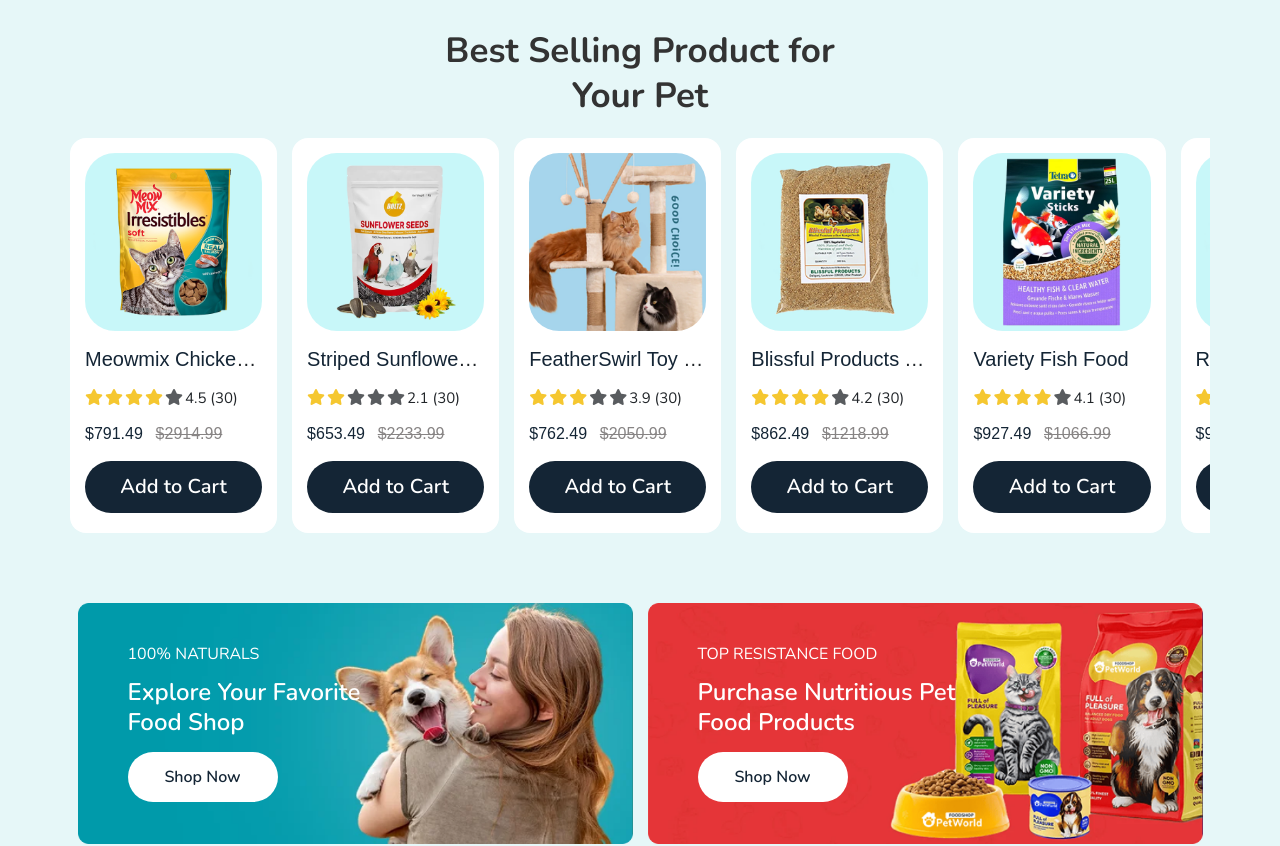
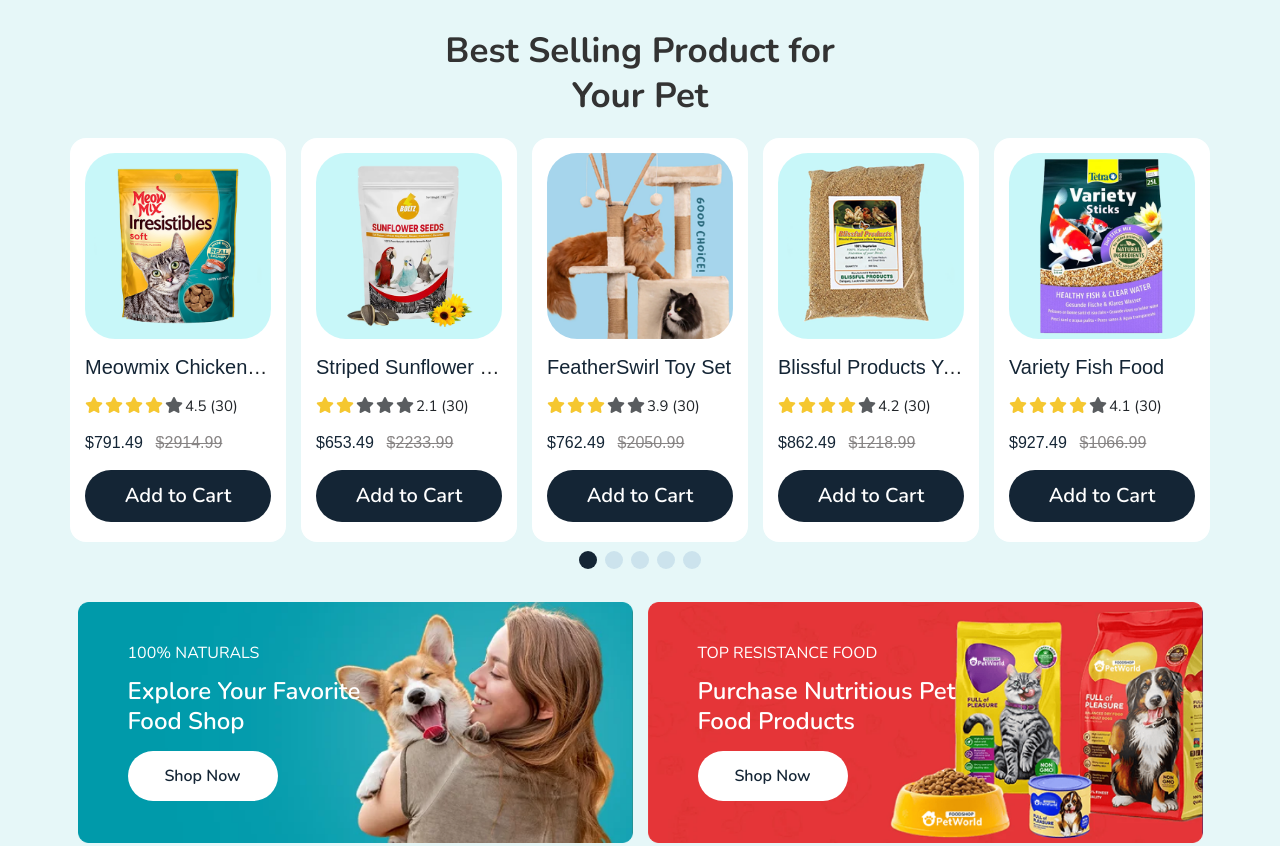
Before and after one commit to Subham5-Chatterjee/PetWorld_react, a React (Vite) app: page / in a window 1280 px wide. Shown: the part 1880-2726 px from the top of the page. Built offline with nearby package versions, Linux system fonts and the light colour scheme; a web font is replaced by a local one.

Commit message:
Slider issues fixed

```diff
--- a/src/components/common/best-selling.jsx
+++ b/src/components/common/best-selling.jsx
@@ -27,8 +27,8 @@
         spaceBetween={20}
         slidesPerView={1.2}
         slidesPerGroup={1}
-        //pagination={{ clickable: true }}
-        //modules={[Pagination]}
+        pagination={{ clickable: true }}
+        modules={[Pagination]}
         breakpoints={{
           320: {
             slidesPerView: 1.2,
@@ -36,23 +36,24 @@
             pagination: false,
           },
           576: {
-            slidesPerView: 2.2,
+            slidesPerView: 2,
             slidesPerGroup: 3,
             spaceBetween: 20,
+            pagination: false,
           },
           768: {
-            slidesPerView: 3.2,
+            slidesPerView: 3,
             slidesPerGroup: 3,
             spaceBetween: 20,
           },
           992: {
-            slidesPerView: 4.3,
-            slidesPerGroup: 3,
+            slidesPerView: 4,
+            slidesPerGroup: 5,
             spaceBetween: 15,
           },
           1200: {
-            slidesPerView: 5.2,
-            slidesPerGroup: 3,
+            slidesPerView: 5,
+            slidesPerGroup: 5,
             spaceBetween: 15,
           },
         }}
--- a/src/css/responsive.css
+++ b/src/css/responsive.css
@@ -147,7 +147,7 @@
     padding-bottom: 4rem;
   }
   .best-selling-product .swiper {
-    padding-bottom: 2rem;
+    padding-bottom: 3rem;
   }
 }
 
@@ -294,7 +294,7 @@
     padding-top: 3rem;
   }
   .best-selling-product .swiper {
-    padding-bottom: 1rem;
+    padding-bottom: 3rem;
   }
 }
 
--- a/src/css/style.css
+++ b/src/css/style.css
@@ -264,7 +264,7 @@
   padding-bottom: 3.5rem;
 }
 .best-selling-product .swiper {
-  padding-bottom: 1rem;
+  padding-bottom: 3.5rem;
 }
 .offerSec_one {
   padding-bottom: 5rem;
@@ -361,7 +361,7 @@
 }
 
 .offerSec_two {
-  padding-top: 5rem;
+  padding-top: 3rem;
 }
 
 .offerSec_two .offerText_one,
```
